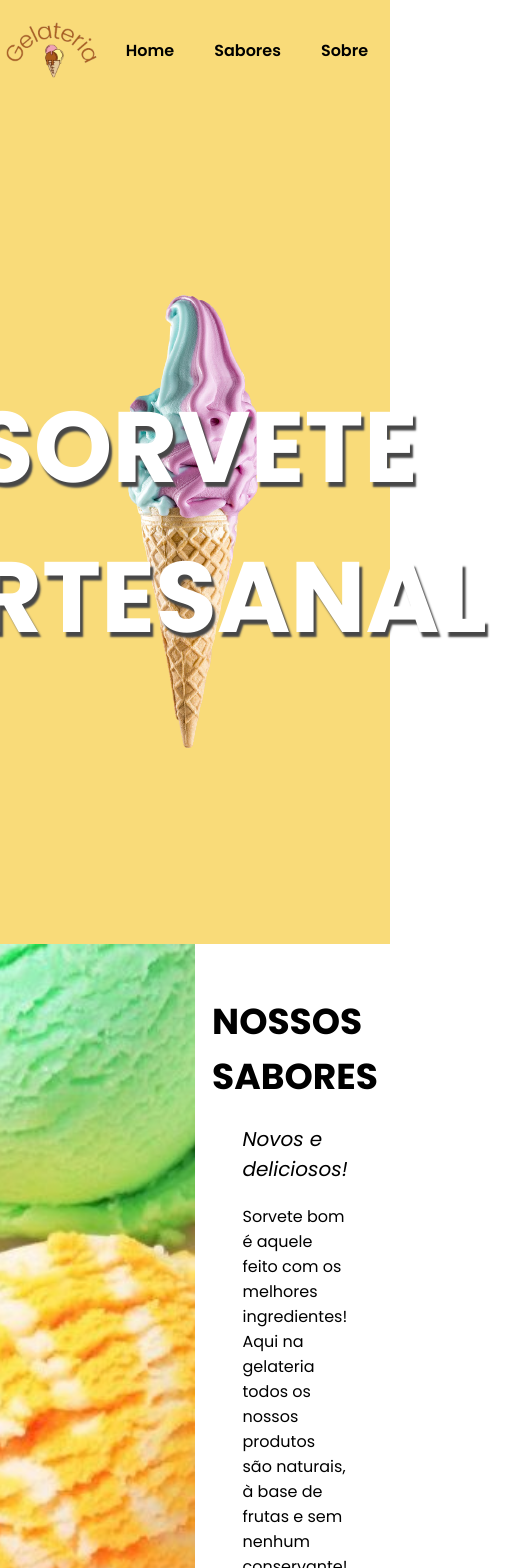
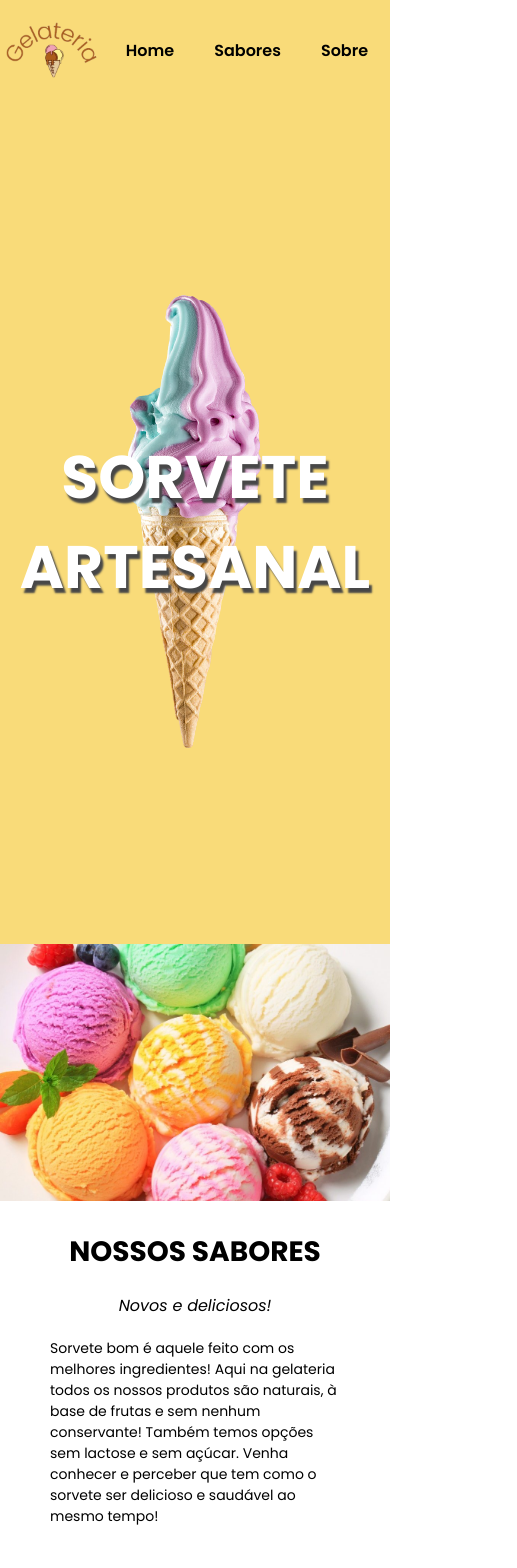
Before and after one commit to tnmatheus/projeto-sorveteria, a Next.js app: page / in a window 390 px wide. Shown: the top 1568 px of the page, 517 px wide, since content can reach past the window. Built offline with nearby package versions, Linux system fonts and the light colour scheme.

Commit message:
Deixando o layout da pagina home responsivo

```diff
--- a/src/app/page.module.css
+++ b/src/app/page.module.css
@@ -59,3 +59,81 @@
 .container_textos p {
   font-size: 16px;
 }
+
+/* Estilos para telas com largura máxima de 1024px */
+@media (max-width: 1024px) {
+  .texto_banner h1 {
+    font-size: 80px;
+  }
+
+  .container_textos {
+    padding: 40px 80px;
+  }
+
+  .container_textos h2 {
+    font-size: 32px;
+  }
+
+  .container_textos span {
+    font-size: 18px;
+  }
+
+  .container_textos p {
+    font-size: 14px;
+  }
+}
+
+/* Estilos para telas com largura máxima de 768px */
+@media (max-width: 768px) {
+  .texto_banner h1 {
+    font-size: 60px;
+  }
+
+  .card_home {
+    flex-direction: column;
+  }
+
+  .container_textos,
+  .imagem_home {
+    width: 100%;
+  }
+
+  .container_textos {
+    padding: 30px 50px;
+  }
+
+  .container_textos h2 {
+    font-size: 28px;
+  }
+
+  .container_textos span {
+    font-size: 16px;
+  }
+
+  .container_textos p {
+    font-size: 14px;
+  }
+}
+
+/* Estilos para telas com largura máxima de 375px */
+@media (max-width: 375px) {
+  .texto_banner h1 {
+    font-size: 40px;
+  }
+
+  .container_textos {
+    padding: 20px 30px;
+  }
+
+  .container_textos h2 {
+    font-size: 24px;
+  }
+
+  .container_textos span {
+    font-size: 14px;
+  }
+
+  .container_textos p {
+    font-size: 12px;
+  }
+}
```
